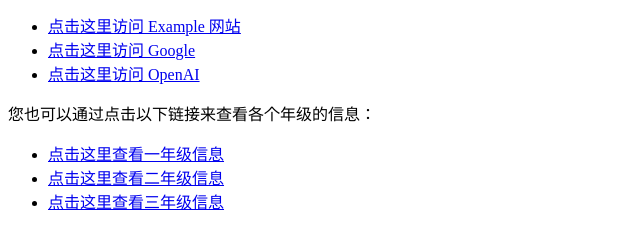
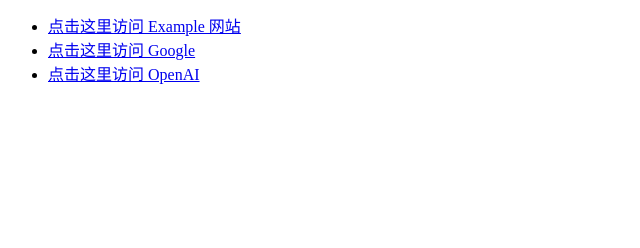
Before and after one commit to allmight-mi/ssss.github.io, a plain HTML site: page index.html in a window 1280 px wide. Shown: the part 116-364 px from the top of the page, without its empty margins (0-640 px from the left). Drawn offline with Linux system fonts and the light colour scheme.

Commit message:
Update index.html

```diff
--- a/index.html
+++ b/index.html
@@ -14,12 +14,6 @@
         <li><a href="https://www.openai.com">点击这里访问 OpenAI</a></li>
     </ul>
 
-    <p>您也可以通过点击以下链接来查看各个年级的信息：</p>
 
-    <ul>
-        <li><a href="https://www.example.com/grade1">点击这里查看一年级信息</a></li>
-        <li><a href="https://www.example.com/grade2">点击这里查看二年级信息</a></li>
-        <li><a href="https://www.example.com/grade3">点击这里查看三年级信息</a></li>
-    </ul>
 </body>
 </html>
```
